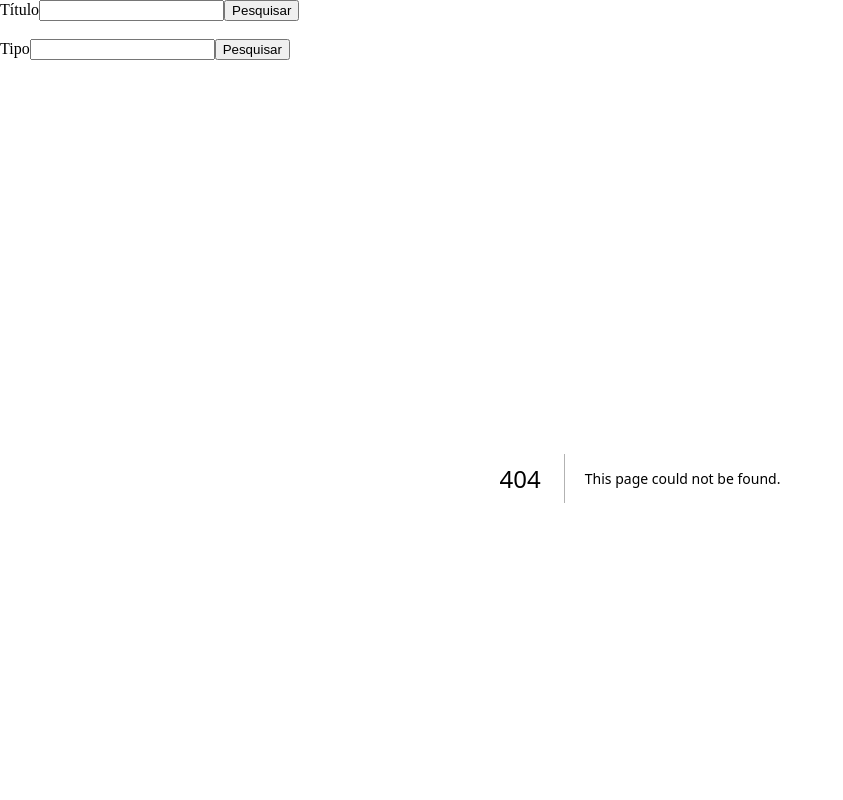
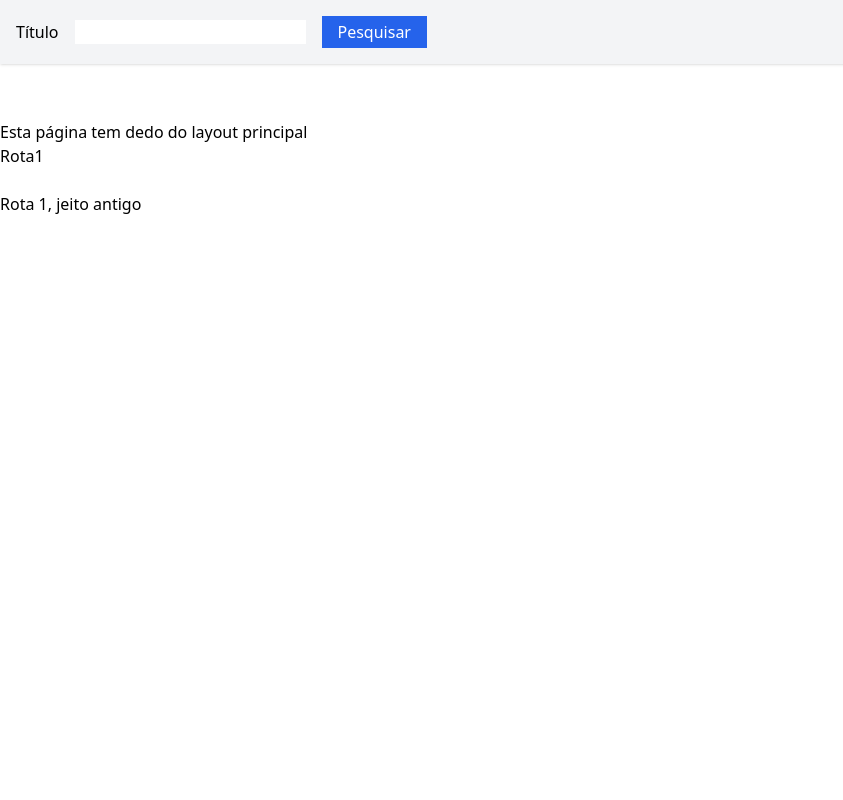
Before and after one commit to oguiaraujo/P-Web, a Next.js app: page /clientMovies1 in a window 1280 px wide. Before the commit this address had no page. Shown: the top 800 px of the page, without its empty margins (0-843 px from the left). Built offline with nearby package versions, Linux system fonts and the light colour scheme.

Commit message:
Receita 18

```diff
--- /dev/null
+++ b/app/clientMovies1/page.js
@@ -0,0 +1,68 @@
+"use client"
+
+import Form from "next/form"
+import {useState, useCallback} from "react"
+import React from "react"
+
+export default function Home(){
+  const [resultMovies, setResultMovies] = useState([])
+  const [loading, setLoading] = useState(false)
+
+  const handleAction = useCallback(async (formData) => {
+    setLoading(true)
+
+    const titleSearchKey = formData.get("titleSearchKey")
+    const httpRes = await fetch(`http://www.omdbapi.com/?apikey=f1cbc41e&s=${titleSearchKey}`)
+    const jsonRes = await httpRes.json()
+
+    setResultMovies(jsonRes.Search || [])
+    setLoading(false)
+  }, [])
+
+
+    return (
+        <div>
+            <MovieForm
+                handleAction={handleAction}
+                loading={loading}
+            />
+            <MovieTable movies={ resultMovies }/>
+        </div>
+    )
+}
+
+export function MovieForm({handleAction, loading}){
+    const [localKey, setLocalKey] = useState("")
+
+    return (
+        <Form action={(formData) => {formData.set("titleSearchKey", localKey), handleAction(formData)}}  className="flex gap-4 items-center p-4 bg-gray-100 shadow">
+
+            <label htmlFor="idTitleSearchKey">Título</label>
+            <input
+                id="idTitleSearchKey"
+                value={localKey}
+                onChange={(e) => setLocalKey(e.target.value)}
+            />
+            <button type="submit" disabled={loading} className="px-4 py-1 bg-blue-600 text-white disabled:bg-gray-400">
+                Pesquisar
+            </button>
+
+        </Form>
+    )
+}
+
+export const MemoMovieForm = React.memo(MovieForm)
+
+export function MovieTable({movies}){
+    return (
+        <div className="mt-6">
+            <div className="flex flex-col gap-4 bg-white p-4">
+                    {movies.map( (m) => (
+                        <div key={m.imdbID}>
+                            <span className="font-bold">{m.Title}</span> --- {m.Year}
+                        </div>))}
+            </div>
+        </div>
+    )
+
+}
--- /dev/null
+++ b/app/globals.css
@@ -0,0 +1,7 @@
+@tailwind base;
+@tailwind components;
+@tailwind utilities;
+
+body {
+  margin: 0;
+}
--- a/app/layout.js
+++ b/app/layout.js
@@ -1,5 +1,5 @@
 import Link from 'next/link'
-import MovieForm from "./movieSearch/page";
+import '../app/globals.css'
 
 export const metadata = {
   title: 'Next.js',
@@ -11,7 +11,6 @@ export default function RootLayout({ children }) {
   return (
     <html lang="en">
       <body>
-        <MovieForm/>
         {children}
         <div>
           <h2>Esta página tem dedo do layout principal</h2>
--- a/package.json
+++ b/package.json
@@ -20,5 +20,10 @@
   "homepage": "https://github.com/oguiaraujo/P-Web#readme",
   "dependencies": {
     "next": "^15.5.4"
+  },
+  "devDependencies": {
+    "autoprefixer": "^10.4.22",
+    "postcss": "^8.5.6",
+    "tailwindcss": "^3.4.18"
   }
 }
--- /dev/null
+++ b/postcss.config.js
@@ -0,0 +1,6 @@
+module.exports = {
+  plugins: {
+    tailwindcss: {},
+    autoprefixer: {},
+  },
+}
--- /dev/null
+++ b/tailwind.config.js
@@ -0,0 +1,11 @@
+/** @type {import('tailwindcss').Config} */
+module.exports = {
+  content: [
+    "./app/**/*.{js,ts,jsx,tsx,mdx}",
+    "./components/**/*.{js,ts,jsx,tsx,mdx}",
+  ],
+  theme: {
+    extend: {},
+  },
+  plugins: [],
+}
```
Also changed, not shown: 1 other file (tests, documents, lock files or other folders).
